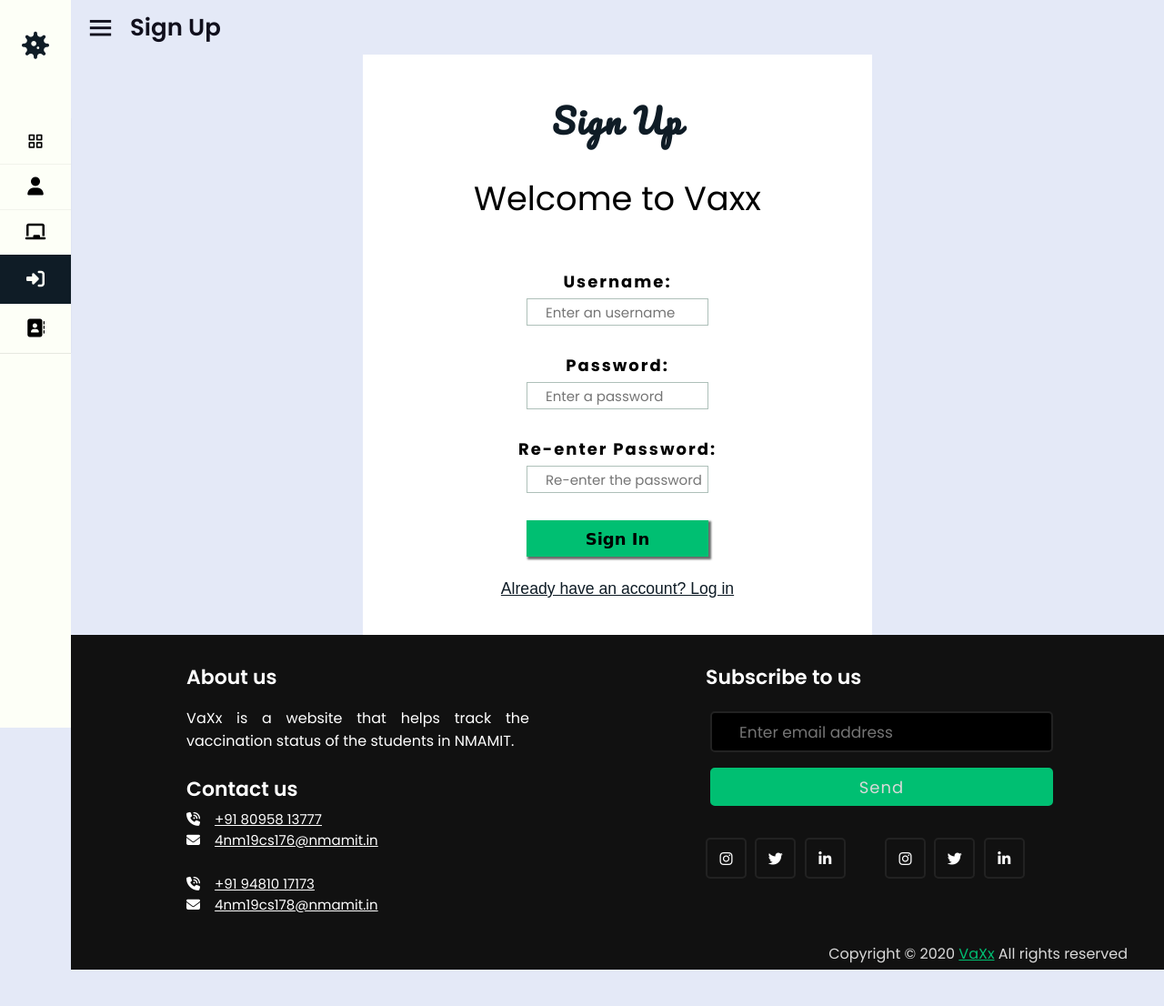
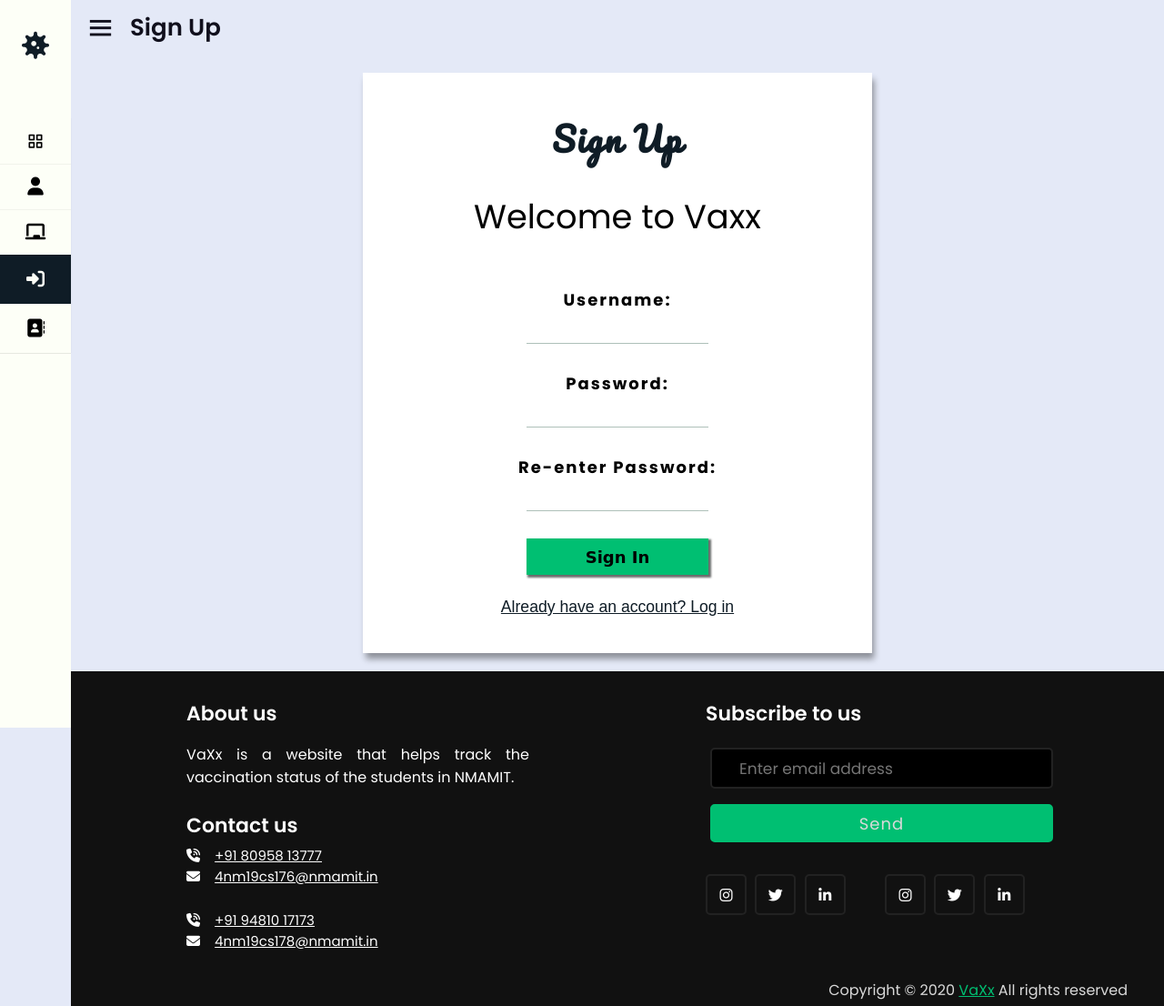
Before and after one commit to ushifali/web_proj_vaxx, a PHP site: page /signup.html in a window 1280 px wide. Shown: the whole page at 91% size. Before the commit the page ends 1066 px from the top, so only its background shows below. Run offline with PHP 8.4, Linux system fonts and the light colour scheme; some libraries are stand-ins or nearby versions.

Commit message:
4rd commit

```diff
--- a/signup.css
+++ b/signup.css
@@ -7,7 +7,7 @@
 }
 
 #login_content {
-
+    padding: 20px;
     display: flex;
     align-items: center;
     justify-content: center;
@@ -33,6 +33,7 @@
 
 
 #login_page {
+
     width: 80vw;
     max-width: 70vh;
 
@@ -40,6 +41,8 @@
     padding: min(10%, 40px);
 
     background-color: white;
+
+    box-shadow: 3.4px 6.9px 6.9px hsl(0deg 0% 0% / 0.39);
 
 }
 
@@ -65,8 +68,8 @@ input {
     width: 200px;
     font-size: 15px;
 
-
-    border: 1px solid #aec0b9;
+    border: none;
+    border-bottom: 1px solid #aec0b9;
 
     /* to give a smooth transition of transform */
 
@@ -83,7 +86,8 @@ input:focus {
 
 }
 
-input[type="text"] ,input[type="password"] {
+input[type="text"],
+input[type="password"] {
     text-indent: 20px;
 
 }
--- a/signup.html
+++ b/signup.html
@@ -120,15 +120,15 @@
                     <div id="inputsection">
 
                         <label for="username">Username:</label>
-                        <input type="text" id="username" placeholder="Enter an username" required autocomplete="on"><br>
+                        <input type="text" id="username" required autocomplete="on"><br>
 
 
                         <label for="password">Password:</label>
-                        <input type="password" id="password" placeholder="Enter a password" required autocomplete="on">
+                        <input type="password" id="password"required>
                         <br>
 
                         <label for="password"> Re-enter Password:</label>
-                        <input type="password" id="password" placeholder="Re-enter the password" required autocomplete="on">
+                        <input type="password" id="password" required >
 
                         <br>
                         <button id="login_submit" type="submit">Sign In</button><br>
```
